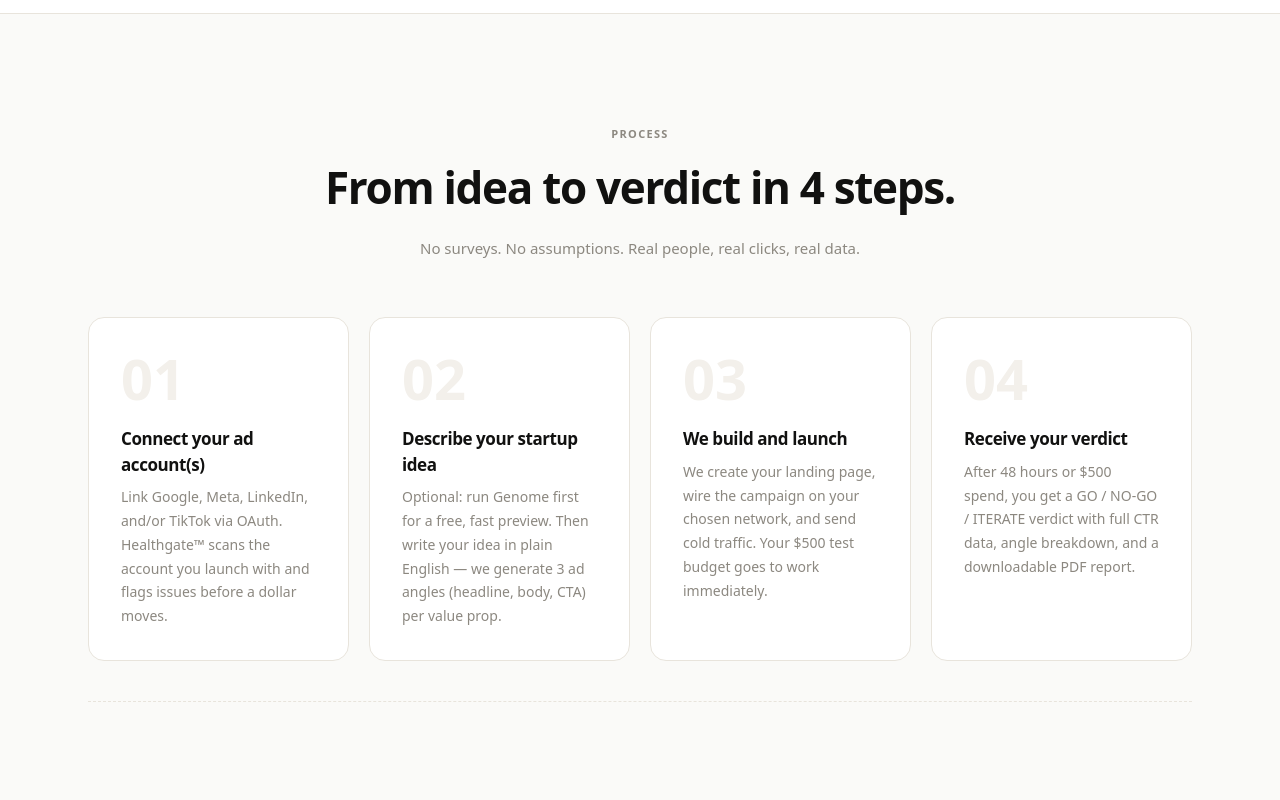
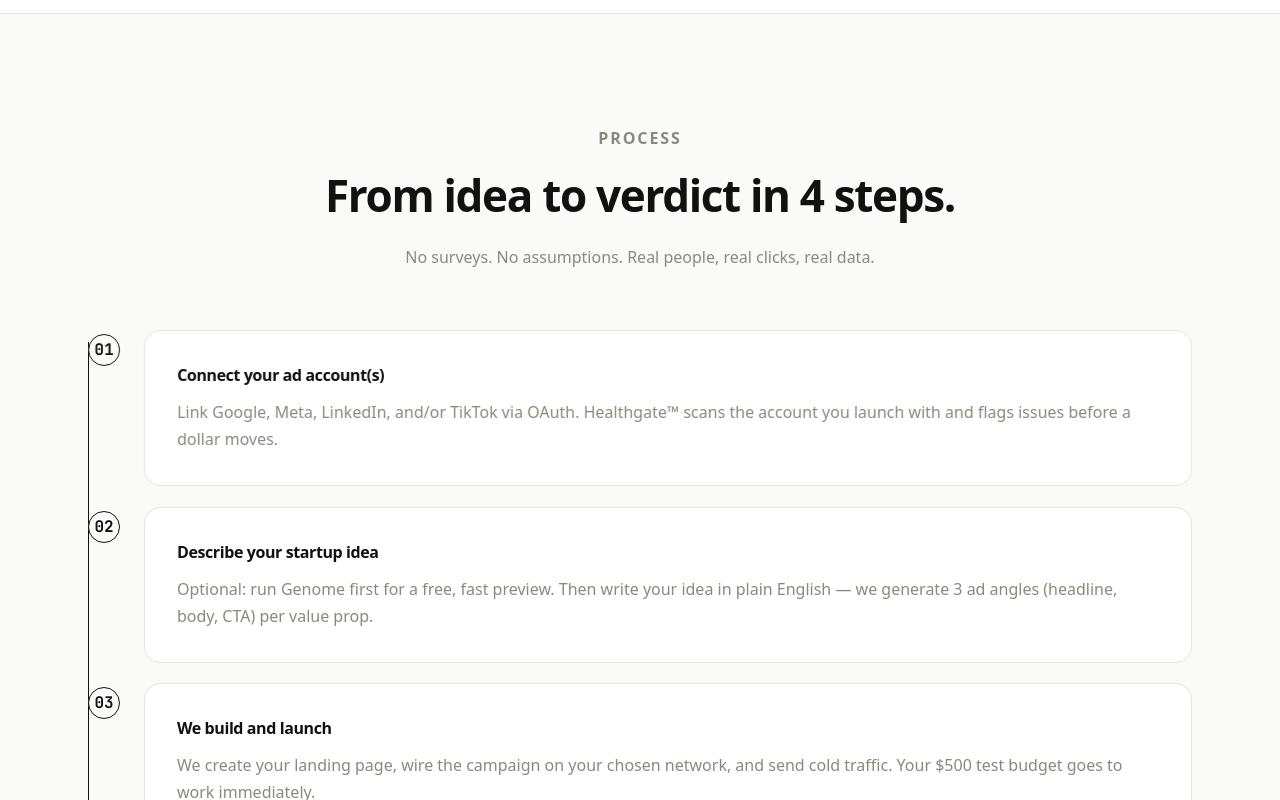
Before and after one commit to JessiP23/launch-lense, a Next.js app: page / in a window 1280 px wide. Shown: the part 1540-2340 px from the top of the page. Built offline with nearby package versions, Linux system fonts and the light colour scheme; a web font is replaced by a local one.

Commit message:
new idea and info

```diff
--- a/components/landing/landing-how-it-works.tsx
+++ b/components/landing/landing-how-it-works.tsx
@@ -1,6 +1,7 @@
 'use client';
 
-import { ScrollReveal } from '@/components/landing/scroll-reveal';
+import { motion, useScroll, useTransform } from 'framer-motion';
+import { useRef } from 'react';
 
 const steps = [
   {
@@ -26,36 +27,78 @@ const steps = [
 ] as const;
 
 export function LandingHowItWorks() {
+  const containerRef = useRef<HTMLDivElement>(null);
+  const { scrollYProgress } = useScroll({
+    target: containerRef,
+    offset: ['start 0.8', 'end 0.2']
+  });
+
+  // Line draws from 0 to 100% as you scroll through the section
+  const lineHeight = useTransform(scrollYProgress, [0, 1], ['0%', '100%']);
+
   return (
     <section id="how-it-works" className="scroll-mt-20 bg-[var(--color-canvas)] py-28">
       <div className="mx-auto max-w-6xl px-5 sm:px-6">
         <div className="mx-auto max-w-2xl text-center">
-          <p className="text-[11px] font-semibold uppercase tracking-[0.12em] text-[var(--color-muted)]">Process</p>
+          <p className="text- font-semibold uppercase tracking-[0.12em] text-[var(--color-muted)]">Process</p>
           <h2 className="mt-3 font-display text-[clamp(1.875rem,4vw,2.75rem)] font-bold tracking-[-0.03em] text-[var(--color-ink)]">
             From idea to verdict in 4 steps.
           </h2>
-          <p className="mt-4 text-[15px] leading-[1.65] text-[var(--color-muted)]">
+          <p className="mt-4 text- leading-[1.65] text-[var(--color-muted)]">
             No surveys. No assumptions. Real people, real clicks, real data.
           </p>
         </div>
 
-        <div className="mt-14 grid gap-5 md:grid-cols-2 lg:grid-cols-4">
-          {steps.map((s, i) => (
-            <ScrollReveal key={s.n} delay={i * 0.07}>
-              <article className="h-full rounded-2xl border border-[var(--color-border)] bg-[var(--color-surface)] p-8 transition-colors duration-200 hover:border-[var(--color-border-2)]">
-                <div className="font-display text-[3.5rem] font-extrabold leading-none text-[var(--color-raised)] select-none">
-                  {s.n}
+        <div ref={containerRef} className="relative mt-16">
+          {/* Static rail */}
+          <div className="absolute left- top-2 hidden h-[calc(100%-16px)] w-px bg-[var(--color-border)] lg:block" aria-hidden />
+
+          {/* Animated progress rail — draws as you scroll. This is the unique bit */}
+          <motion.div
+            className="absolute left- top-2 hidden w-px origin-top bg-[var(--color-ink)] lg:block"
+            style={{ height: lineHeight }}
+            aria-hidden
+          />
+
+          <div className="grid gap-6">
+            {steps.map((s, i) => (
+              <motion.div
+                key={s.n}
+                initial={{ opacity: 0, x: -12 }}
+                whileInView={{ opacity: 1, x: 0 }}
+                viewport={{ once: true, margin: '-80px' }}
+                transition={{ duration: 0.4, ease: [0.16, 1, 0.3, 1], delay: i * 0.05 }}
+                className="group relative grid gap-6 will-change-transform lg:grid-cols-[32px_1fr] lg:items-start"
+              >
+                {/* Number node — fills when line passes it */}
+                <motion.div
+                  className="relative z-10 flex h-8 w-8 items-center justify-center rounded-full border bg-[var(--color-canvas)] transition-colors duration-300"
+                  style={{
+                    borderColor: useTransform(
+                      scrollYProgress,
+                      [i * 0.25, (i + 0.5) * 0.25],
+                      ['var(--color-border)', 'var(--color-ink)']
+                    )
+                  }}
+                >
+                  <span className="font-mono text- font-bold text-[var(--color-ink)]">
+                    {s.n}
+                  </span>
+                </motion.div>
+
+                {/* Content — no hover scale, just border color. Smooth. */}
+                <div className="rounded-2xl border border-[var(--color-border)] bg-[var(--color-surface)] p-8 transition-colors duration-200 lg:-mt-1">
+                  <h3 className="font-display text- font-bold tracking-tight text-[var(--color-ink)]">
+                    {s.title}
+                  </h3>
+                  <p className="mt-3 text- leading-[1.7] text-[var(--color-muted)]">
+                    {s.body}
+                  </p>
                 </div>
-                <h3 className="mt-5 font-display text-[17px] font-bold tracking-tight text-[var(--color-ink)]">
-                  {s.title}
-                </h3>
-                <p className="mt-2 text-[14px] leading-[1.7] text-[var(--color-muted)]">{s.body}</p>
-              </article>
-            </ScrollReveal>
-          ))}
+              </motion.div>
+            ))}
+          </div>
         </div>
-
-        <div className="mt-10 hidden border-t border-dashed border-[var(--color-border)] lg:block" aria-hidden />
       </div>
     </section>
   );
--- a/components/landing/landing-testimonials.tsx
+++ b/components/landing/landing-testimonials.tsx
@@ -5,27 +5,24 @@ import { ScrollReveal } from '@/components/landing/scroll-reveal';
 const quotes = [
   {
     quote:
-      'We were about to spend 3 months building a B2B tool. LaunchLense told us in 48 hours there was no market. Saved us $200K.',
+      "Killed our 'AI for realtors' idea in 48h. Would've wasted 6 weeks building otherwise. NO-GO verdict was clear — 0.4% CTR across all angles. Painful but correct.",
     name: 'Marcus T.',
-    role: 'Founder, 3x exited',
+    role: 'Founder',
+    tag: 'Early access',
   },
   {
     quote:
-      'The Healthgate score caught a billing issue on our ad account before we went live. Without it, we would have launched a broken campaign.',
+      'Healthgate caught domain verification before launch. Fixed in 10 min. Without it we’d have spent $500 and gotten 0 impressions. Setup check saved the test.',
     name: 'Priya S.',
-    role: 'Head of Growth, venture studio',
+    role: 'Founder, Stealth',
+    tag: 'Early access',
   },
   {
     quote:
-      'I run 4–5 validations a month. The PDF reports are the first thing I show investors when they ask about demand signal.',
+      'I spend $3k+ per idea on manual tests. If you can get me a real verdict for $549, I’m in. Just need to see one full PDF report first — specifically the angle breakdown.',
     name: 'Jordan K.',
-    role: 'Serial founder',
-  },
-  {
-    quote:
-      'Finally a validation tool that uses actual ad data instead of customer discovery surveys. Night and day difference.',
-    name: 'Elena R.',
-    role: 'Partner, early-stage fund',
+    role: 'Founder, Stealth',
+    tag: 'Waitlist',
   },
 ] as const;
 
@@ -34,7 +31,7 @@ export function LandingTestimonials() {
     <section className="bg-[var(--color-canvas)] py-28">
       <div className="mx-auto max-w-6xl px-5 sm:px-6">
         <div className="mx-auto max-w-2xl text-center">
-          <p className="text-[11px] font-semibold uppercase tracking-[0.12em] text-[var(--color-muted)]">
+          <p className="text- font-semibold uppercase tracking-[0.12em] text-[var(--color-muted)]">
             What founders say
           </p>
           <h2 className="mt-3 font-display text-[clamp(1.875rem,4vw,2.75rem)] font-bold tracking-[-0.03em] text-[var(--color-ink)]">
@@ -42,16 +39,25 @@ export function LandingTestimonials() {
           </h2>
         </div>
 
-        <div className="mt-14 grid gap-5 md:grid-cols-2 lg:grid-cols-4">
+        <div className="mt-14 grid gap-5 md:grid-cols-2 lg:grid-cols-3">
           {quotes.map((q, i) => (
             <ScrollReveal key={q.name} delay={i * 0.06}>
               <figure className="flex h-full flex-col gap-5 rounded-2xl border border-[var(--color-border)] bg-[var(--color-surface)] p-6 transition-colors duration-200 hover:border-[var(--color-border-2)]">
-                <blockquote className="text-[15px] leading-[1.7] text-[var(--color-ink)]">
+                <blockquote className="text- leading-[1.7] text-[var(--color-ink)]">
                   &ldquo;{q.quote}&rdquo;
                 </blockquote>
                 <figcaption className="mt-auto border-t border-[var(--color-raised)] pt-4">
-                  <div className="font-display text-[14px] font-semibold text-[var(--color-ink)]">{q.name}</div>
-                  <div className="mt-0.5 text-[12px] text-[var(--color-muted)]">{q.role}</div>
+                  <div className="flex items-start justify-between gap-3">
+                    <div>
+                      <div className="font-display text- font-semibold text-[var(--color-ink)]">{q.name}</div>
+                      <div className="mt-0.5 text- text-[var(--color-muted)]">{q.role}</div>
+                    </div>
+                    <div className="shrink-0 rounded-full border border-[var(--color-border)] bg-[var(--color-raised)] px-2 py-0.5">
+                      <span className="font-mono text- font-semibold uppercase tracking-wide text-[var(--color-muted)]">
+                        {q.tag}
+                      </span>
+                    </div>
+                  </div>
                 </figcaption>
               </figure>
             </ScrollReveal>
```
